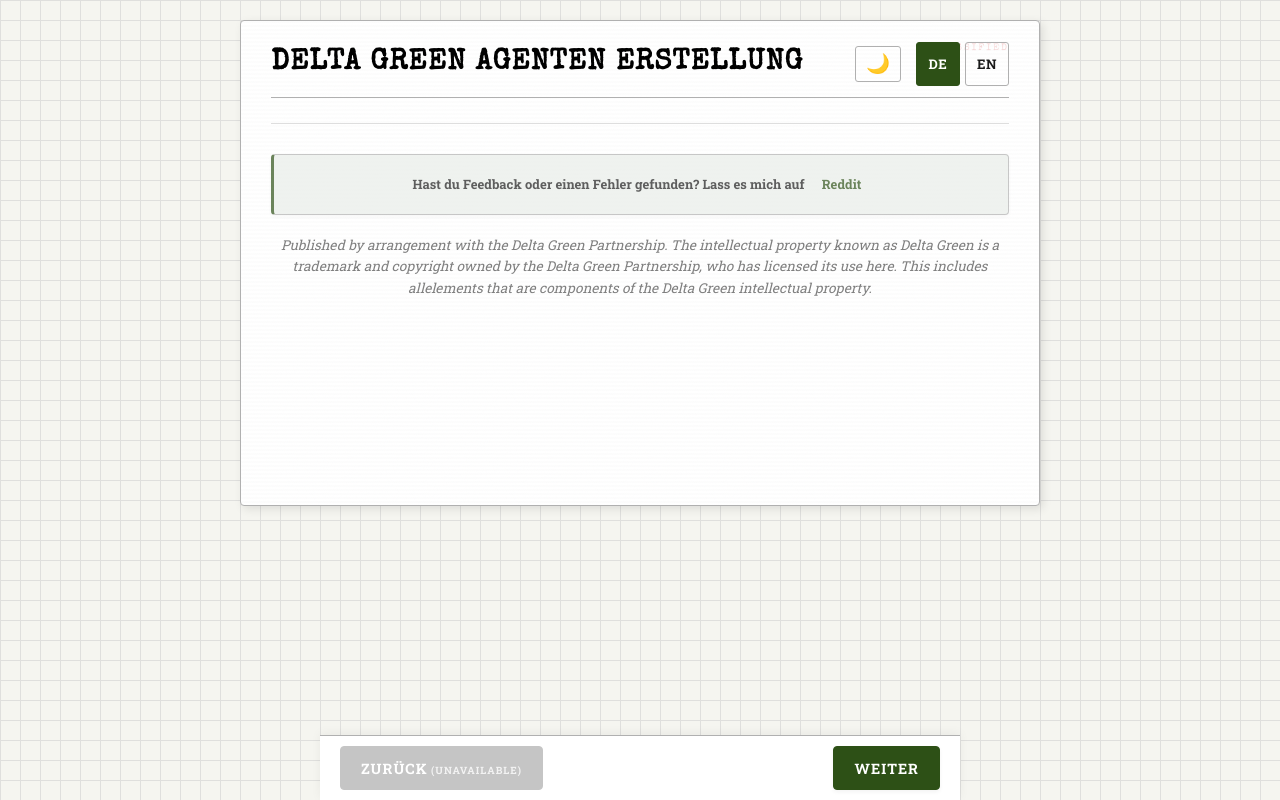
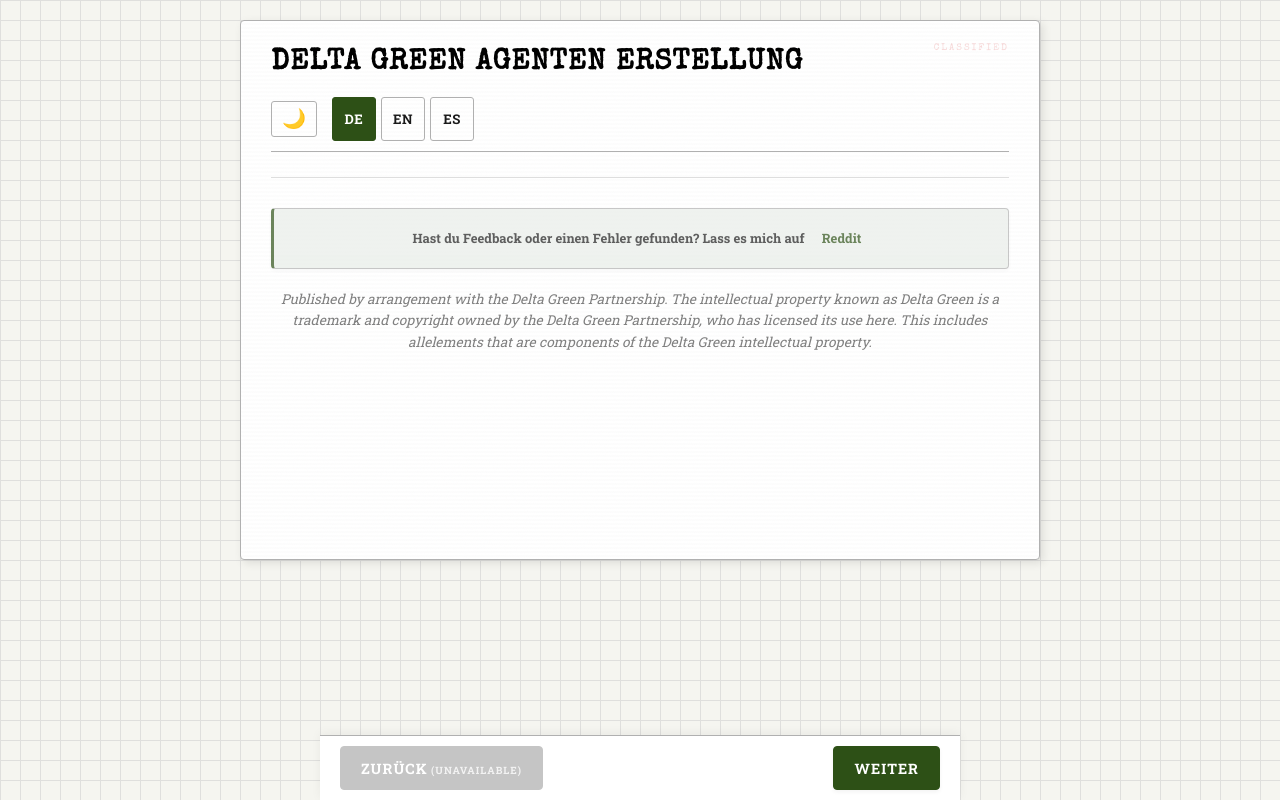
Before and after one commit to greenagentcreator/charactercreator, a plain HTML site: page index.html in a window 1280 px wide. Both pictures are taken after a click on the button "DE". Drawn offline with nearby package versions, Linux system fonts and the light colour scheme; no server answers.

Commit message:
es tranlation

```diff
--- a/index.html
+++ b/index.html
@@ -36,6 +36,7 @@
                 <div id="language-switcher" role="group" aria-label="Language selection">
                     <button id="lang-de" aria-label="Switch to German" aria-pressed="false">DE</button>
                     <button id="lang-en" aria-label="Switch to English" aria-pressed="true">EN</button>
+                    <button id="lang-es" aria-label="Switch to Spanish" aria-pressed="false">ES</button>
                 </div>
             </div>
         </header>
--- a/js/i18n/i18n.js
+++ b/js/i18n/i18n.js
@@ -8,6 +8,7 @@
 export function setupTranslations() {
     if (i18nData && i18nData.en) translations.en = i18nData.en;
     if (i18nData && i18nData.de) translations.de = i18nData.de;
+    if (i18nData && i18nData.es) translations.es = i18nData.es;
 }
 
 export function t(key, replacements = {}) {
@@ -109,8 +110,10 @@
     }
     const langDeButton = document.getElementById('lang-de');
     const langEnButton = document.getElementById('lang-en');
+    const langEsButton = document.getElementById('lang-es');
     if (langDeButton) langDeButton.classList.toggle('active', lang === 'de');
     if (langEnButton) langEnButton.classList.toggle('active', lang === 'en');
+    if (langEsButton) langEsButton.classList.toggle('active', lang === 'es');
 }
 
 export function getCurrentLanguage() {
@@ -131,6 +134,8 @@
 
             if (browserLangBase === 'de' && translations.de) {
                 langToSet = 'de';
+            } else if (browserLangBase === 'es' && translations.es) {
+                langToSet = 'es';
             }
         }
     }
--- a/js/main.js
+++ b/js/main.js
@@ -115,6 +115,7 @@
         // Set up language switcher buttons
         const langDeButton = document.getElementById('lang-de');
         const langEnButton = document.getElementById('lang-en');
+        const langEsButton = document.getElementById('lang-es');
 
         // Update aria-pressed based on current language
         const updateLanguageButtons = () => {
@@ -126,6 +127,10 @@
             if (langEnButton) {
                 langEnButton.setAttribute('aria-pressed', currentLang === 'en' ? 'true' : 'false');
                 langEnButton.classList.toggle('active', currentLang === 'en');
+            }
+            if (langEsButton) {
+                langEsButton.setAttribute('aria-pressed', currentLang === 'es' ? 'true' : 'false');
+                langEsButton.classList.toggle('active', currentLang === 'es');
             }
         };
 
@@ -139,6 +144,13 @@
         if (langEnButton) {
             langEnButton.addEventListener('click', () => {
                 setLanguage('en');
+                updateLanguageButtons();
+            });
+        }
+
+        if (langEsButton) {
+            langEsButton.addEventListener('click', () => {
+                setLanguage('es');
                 updateLanguageButtons();
             });
         }
```
Also changed, not shown: css/base/_fonts.css (line endings or trailing spaces), css/components/_icons.css (line endings or trailing spaces), css/components/_transitions.css (line endings or trailing spaces), 1 other file.
